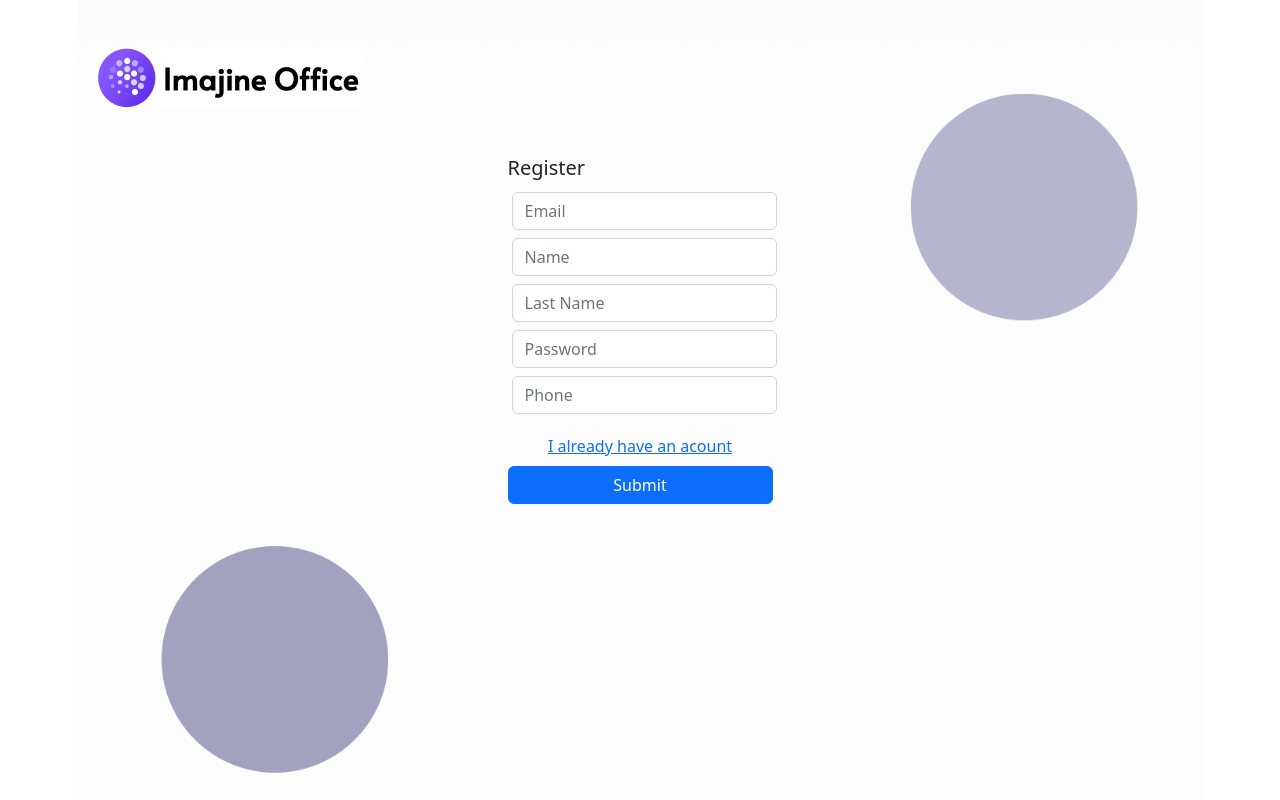
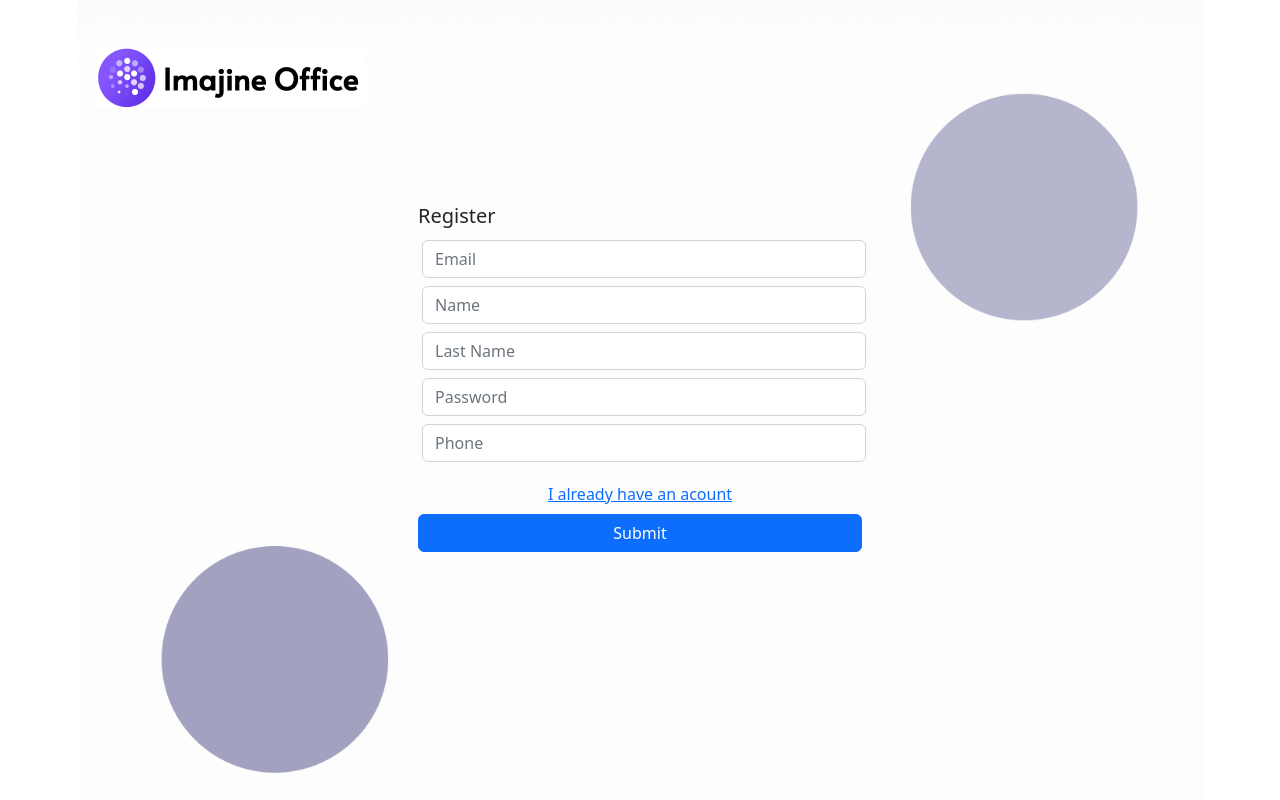
Before and after one commit to ImajineEstebanSD/ImajineOffice, a React (Create React App) app: page / in a window 1280 px wide. Built offline with nearby package versions, Linux system fonts and the light colour scheme.

Commit message:
se agrego axios a redux(login)

```diff
--- a/src/componentes/Login.js
+++ b/src/componentes/Login.js
@@ -10,6 +10,7 @@ import { flow } from '../redux/actions';
 
 import Input from './Input';
 import Logged from './Logged';
+import Loading from './Loading';
 
 function Login() {
   const valores = {
@@ -17,7 +18,7 @@ function Login() {
     password: '',
   };
 
-  const { token, user, isAuthenticated } = useSelector(({ auth }) => auth);
+  const { token, user, isAuthenticated, loading } = useSelector(({ auth }) => auth);
 
   const dispatch = useDispatch();
   const handleClik = () => {
@@ -137,6 +138,7 @@ function Login() {
           ) : (
             <div>Debe ser un usuario logeado</div>
           )}
+          {loading ? <Loading /> : null}
         </div>
       </div>
     </div>
--- a/src/componentes/RecoverPass.js
+++ b/src/componentes/RecoverPass.js
@@ -6,8 +6,6 @@ import * as yup from 'yup';
 import axios from 'axios';
 
 import Input from './Input';
-
-import '../hojas-estilo/RecoverPass.css';
 
 function RecoverPass() {
   const navigate = useNavigate();
--- a/src/componentes/Registro.js
+++ b/src/componentes/Registro.js
@@ -53,8 +53,9 @@ function Registro() {
   </Row>
   */
   return (
-    <div className='d-flex justify-content-center mt-5'>
-      <div className='d-flex flex-column justify-content-center aling-items-center w-40'>
+    <div className='d-flex justify-content-center p-5'>
+      <div className='d-flex justify-content-center w-50'>
+        <div className='d-flex flex-column justify-content-center aling-items-center w-75'>
           <h5 className=''>Register</h5>
           <Formik
             className='m-1 d-flex flex-column justify-content-center align-items-center'
@@ -136,6 +137,7 @@ function Registro() {
           </Formik>
         </div>
       </div>
+    </div>
   );
 }
 
--- a/src/redux/actions/auth.js
+++ b/src/redux/actions/auth.js
@@ -1,3 +1,4 @@
+import axios from 'axios';
 import { ActionTypes } from '../../constants/actionTypes';
 
 const delay = (ms) => new Promise((res) => setTimeout(res, ms));
@@ -43,7 +44,14 @@ export const flow = (params) => {
   return async (dispatch) => {
     dispatch(waiting());
     try {
-      console.log('entre 1');
+      const {
+        data: { data },
+      } = await axios({
+        method: 'POST',
+        url: 'http://localhost:8080/api/auth/sign-in',
+        data: { email: 'estebansalvay@imajine.com', password: 'asdsadsad' },
+      });
+      /*
       const data = {
         user: {
           name: 'Esteban',
@@ -52,12 +60,9 @@ export const flow = (params) => {
           phone: '123456',
         },
         token: 'tok_alsiugdfqigf7678',
-      };
-      console.log('entre 2');
+      };*/
       await delay(5000);
-      console.log('entre 3');
       dispatch(login(data));
-      console.log('entre 4');
       //dispatch(success(data));
     } catch (err) {
       dispatch(failure());
```
Also changed, not shown: src/hojas-estilo/RecoverPass.css (deleted). Lines whose indentation alone changed are shown as unchanged.
